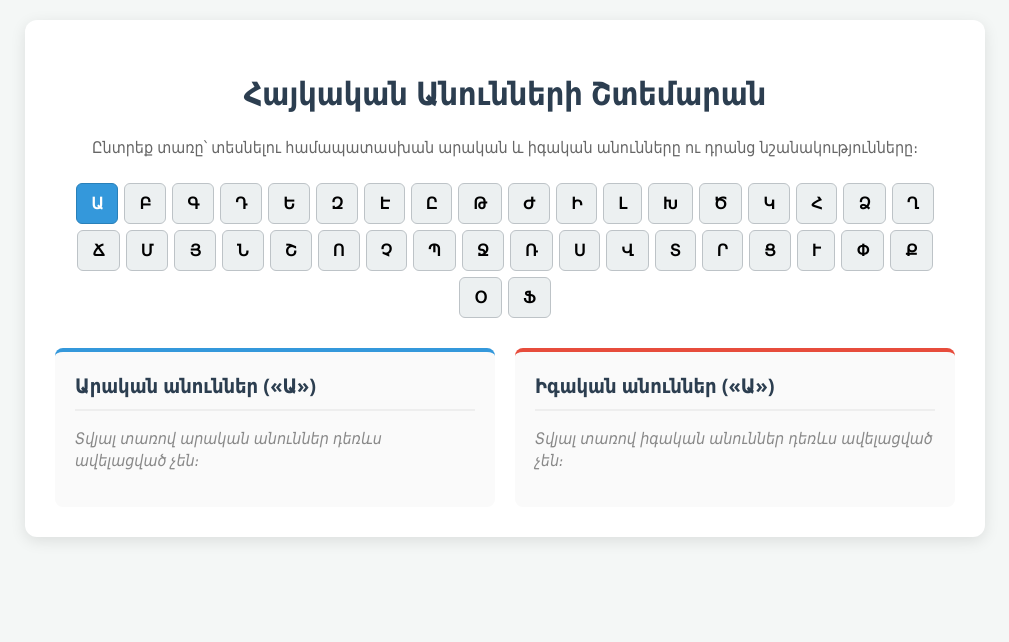
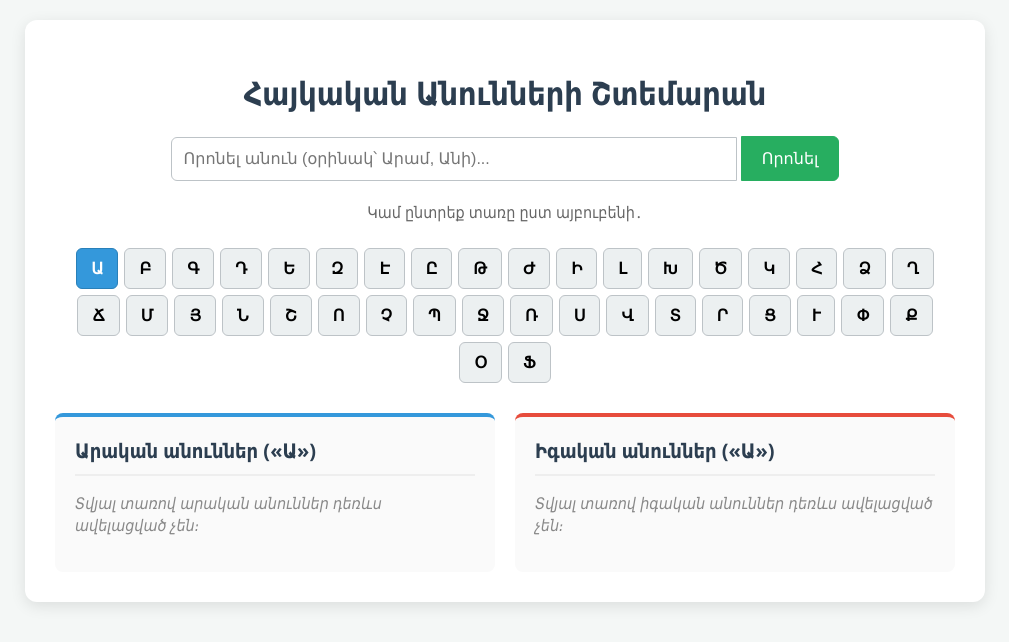
Before and after one commit to Narek201114/armenian-names-app, a Flask app: page / in a window 1280 px wide. Shown: the top 642 px of the page, without its empty margins (135-1144 px from the left). Run offline with Flask 3, Linux system fonts and the light colour scheme.

Commit message:
Revise title and implement search functionality
Updated the title and added a search feature for names. Enhanced the layout for displaying results based on search queries and letters.

```diff
--- a/templates/index.html
+++ b/templates/index.html
@@ -2,7 +2,7 @@
 <html lang="hy">
 <head>
     <meta charset="UTF-8">
-    <title>Հայկական Անուններ Ըստ Այբուբենի</title>
+    <title>Հայկական Անունների Շտեմարան</title>
     <style>
         body {
             font-family: 'Segoe UI', Tahoma, Geneva, Verdana, sans-serif;
@@ -22,6 +22,30 @@
         h1 {
             text-align: center;
             color: #2c3e50;
+        }
+        .search-box {
+            text-align: center;
+            margin: 20px 0;
+        }
+        .search-input {
+            width: 60%;
+            padding: 12px;
+            font-size: 16px;
+            border: 1px solid #bdc3c7;
+            border-radius: 6px 0 0 6px;
+            outline: none;
+        }
+        .search-btn {
+            padding: 12px 20px;
+            font-size: 16px;
+            background-color: #27ae60;
+            color: white;
+            border: 1px solid #27ae60;
+            border-radius: 0 6px 6px 0;
+            cursor: pointer;
+        }
+        .search-btn:hover {
+            background-color: #219653;
         }
         .alphabet-box {
             display: flex;
@@ -60,6 +84,14 @@
         .column.female {
             border-top-color: #e74c3c;
         }
+        .full-width-column {
+            width: 100%;
+            background: #fafafa;
+            padding: 20px;
+            border-radius: 8px;
+            border-top: 4px solid #27ae60;
+            margin-top: 30px;
+        }
         h2 {
             font-size: 20px;
             margin-top: 0;
@@ -90,23 +122,50 @@
 <body>
     <div class="container">
         <h1>Հայկական Անունների Շտեմարան</h1>
-        <p style="text-align: center; color: #666;">Ընտրեք տառը՝ տեսնելու համապատասխան արական և իգական անունները ու դրանց նշանակությունները։</p>
+
+        <!-- Որոնման հատված -->
+        <div class="search-box">
+            <form method="POST">
+                <input type="text" name="search_query" class="search-input" placeholder="Որոնել անուն (օրինակ՝ Արամ, Անի)..." value="{{ search_query }}">
+                <button type="submit" class="search-btn">Որոնել</button>
+            </form>
+        </div>
+
+        <p style="text-align: center; color: #666;">Կամ ընտրեք տառը ըստ այբուբենի․</p>
 
         <!-- Այբուբենի կոճակներ -->
         <form method="POST" id="letterForm">
             <div class="alphabet-box">
                 {% for letter in alphabet %}
                     <button type="submit" name="letter" value="{{ letter }}"
-                            class="letter-btn {% if letter == selected_letter %}active{% endif %}">
+                            class="letter-btn {% if letter == selected_letter and not search_query %}active{% endif %}">
                         {{ letter }}
                     </button>
                 {% endfor %}
             </div>
         </form>
 
-        <!-- Արդյունքների ցուցադրում -->
+        <!-- Եթե որոնման արդյունք կա -->
+        {% if search_query %}
+            <div class="full-width-column">
+                <h2>«{{ search_query }}» որոնման արդյունքները</h2>
+                {% if search_results %}
+                    <ul>
+                        {% for item in search_results %}
+                            <li>
+                                <span class="name-title">{{ item.name }}</span>
+                                (<span style="color: #2980b9; font-size: 13px;">{{ item.gender }}</span>, տառ՝ {{ item.letter }}) —
+                                <span class="name-meaning">{{ item.meaning }}</span>
+                            </li>
+                        {% endfor %}
+                    </ul>
+                {% else %}
+                    <p class="no-data">Ոչինչ չի գտնվել «{{ search_query }}» անվան համար։</p>
+                {% endif %}
+            </div>
+        {% else %}
+            <!-- Սովորական ցուցադրում ըստ տառերի -->
             <div class="results-section">
-            <!-- Արական անուններ -->
                 <div class="column">
                     <h2>Արական անուններ («{{ selected_letter }}»)</h2>
                     {% if data.male %}
@@ -123,7 +182,6 @@
                     {% endif %}
                 </div>
 
-            <!-- Իգական անուններ -->
                 <div class="column female">
                     <h2>Իգական անուններ («{{ selected_letter }}»)</h2>
                     {% if data.female %}
@@ -140,6 +198,7 @@
                     {% endif %}
                 </div>
             </div>
+        {% endif %}
     </div>
 </body>
 </html>
```
Lines whose indentation alone changed are shown as unchanged.
